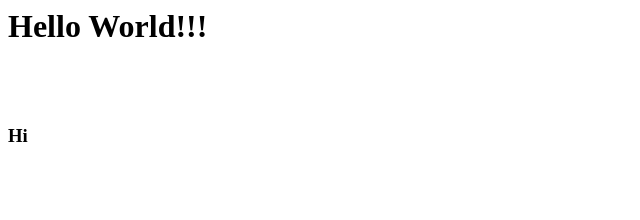
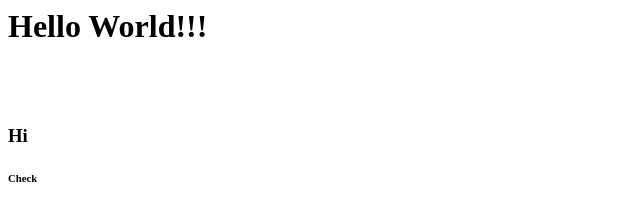
Before and after one commit to MaxBsuir/Test, a plain HTML site: page index.html in a window 1280 px wide. Shown: the full height of the page, 0-640 px from the left. Drawn offline with Linux system fonts and the light colour scheme.

Commit message:
Add <h6>

```diff
--- a/index.html
+++ b/index.html
@@ -1,3 +1,4 @@
 <h1>Hello World!!!<h1>
 <br>
 <h3>Hi<h3>
+<h6>Check<h6>
```
